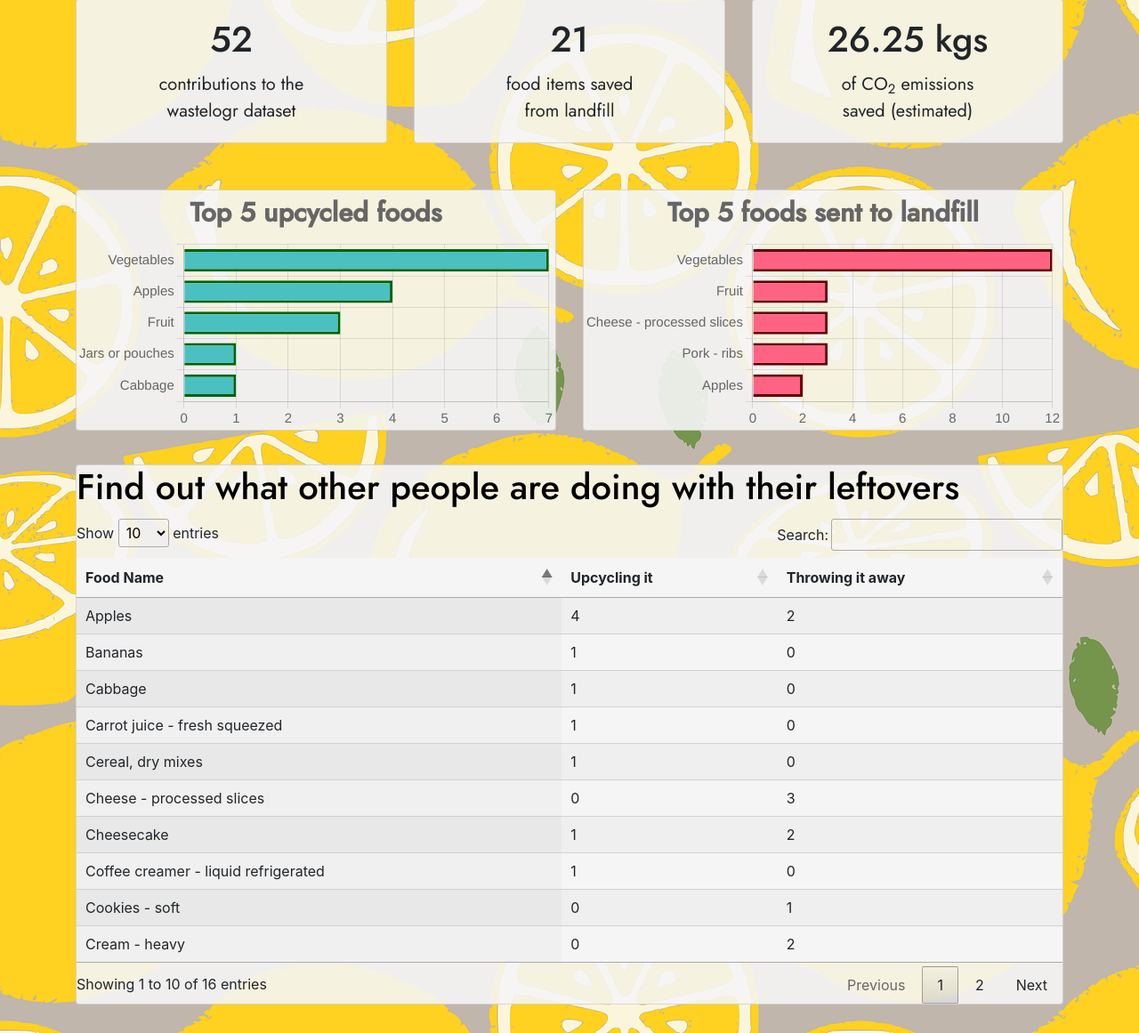
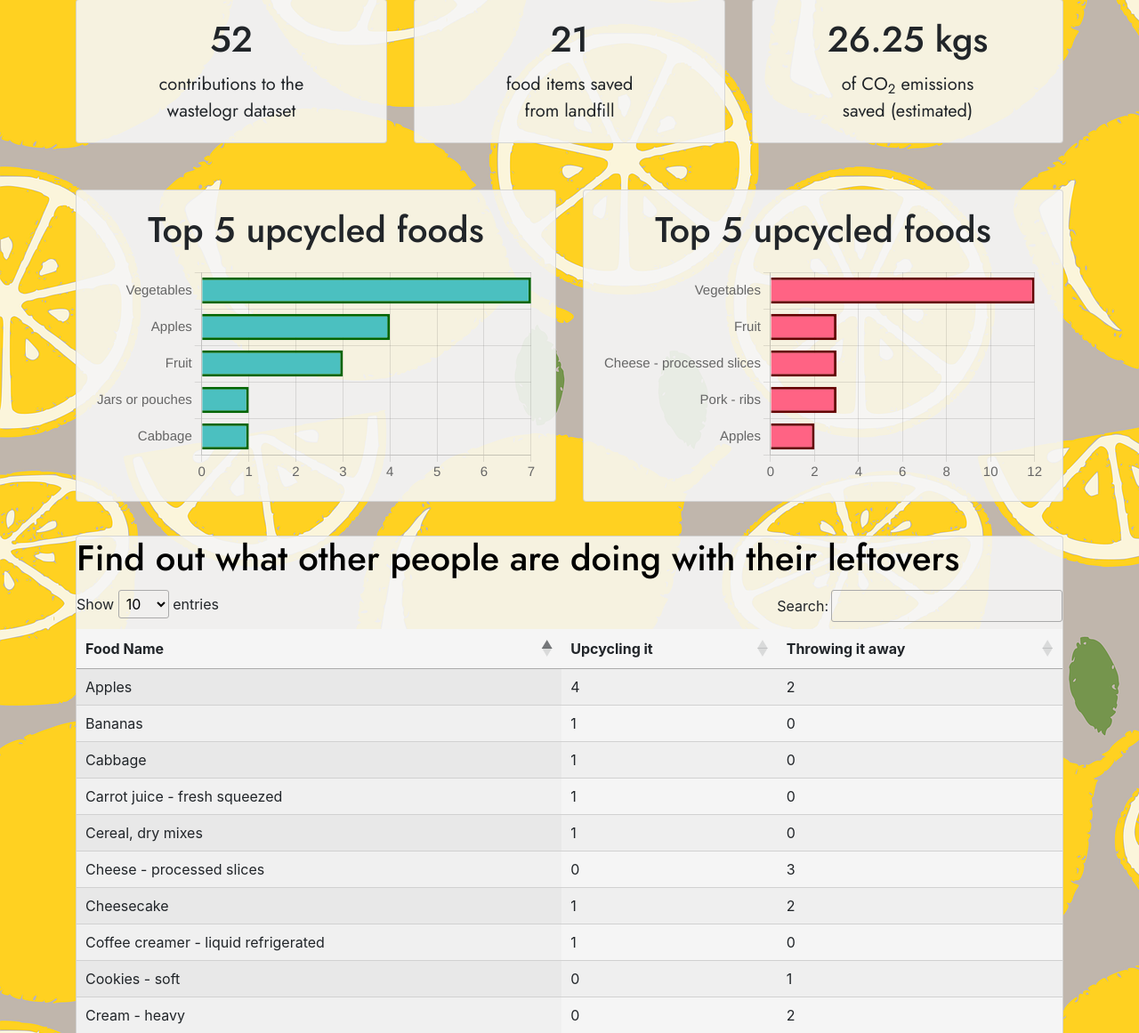
Before and after one commit to vanedo/FoodWasteTracker, a Django app: page /history/ in a window 1280 px wide. Shown: the part 113-1274 px from the top of the page at 89% size. Run offline with Django 3.2, Linux system fonts and the light colour scheme; data comes from the database, SQL or seed files in the repository; some libraries are stand-ins or nearby versions.

Commit message:
reformat top 5 charts

```diff
--- a/src/apps/tracker/templates/tracker/history.html
+++ b/src/apps/tracker/templates/tracker/history.html
@@ -50,7 +50,9 @@
                 <div class="row">
 
                     <div class="col-md-6">
-                        <div class="card" style="background-color: rgba(245, 245, 245, 0.9);">
+                        <div class="card text-center" style="background-color: rgba(245, 245, 245, 0.9);">
+                            <div class="card-body">
+                                <h1 class="card-title"> Top 5 upcycled foods </h1>
                                 <div>
                                     <canvas id="myChart1"></canvas>
                                 </div>
@@ -77,7 +79,7 @@
                                                     legend: {
                                                         display: false},
                                                     title: {
-                                                display: true,
+                                                        display: false,
                                                         text: 'Top 5 upcycled foods',
                                                         font: {family: 'Jost', size: 30},
                                                         padding:{top: 10, bottom: 15}}
@@ -97,9 +99,11 @@
                                     </script>
                             </div>
                         </div>
-
+                    </div>
                         <div class="col-md-6" >
-                        <div class="card" style="background-color: rgba(245, 245, 245, 0.9);">
+                            <div class="card text-center" style="background-color: rgba(245, 245, 245, 0.9);">
+                                <div class="card-body">
+                                    <h1 class="card-title"> Top 5 upcycled foods </h1>
                                     <div>
                                         <canvas id="myChart2"></canvas>
                                     </div>
@@ -126,7 +130,7 @@
                                                     legend: {
                                                         display: false},
                                                     title: {
-                                                display: true,
+                                                        display: false,
                                                         text: 'Top 5 foods sent to landfill',
                                                         font: {family: 'Jost', size: 30},
                                                         padding:{top: 10, bottom: 15}}
@@ -146,7 +150,7 @@
                                     </script>
                             </div>
                         </div>
-
+                    </div>
                 </div>
             </div>
         </div>
```
Lines whose indentation alone changed are shown as unchanged.
